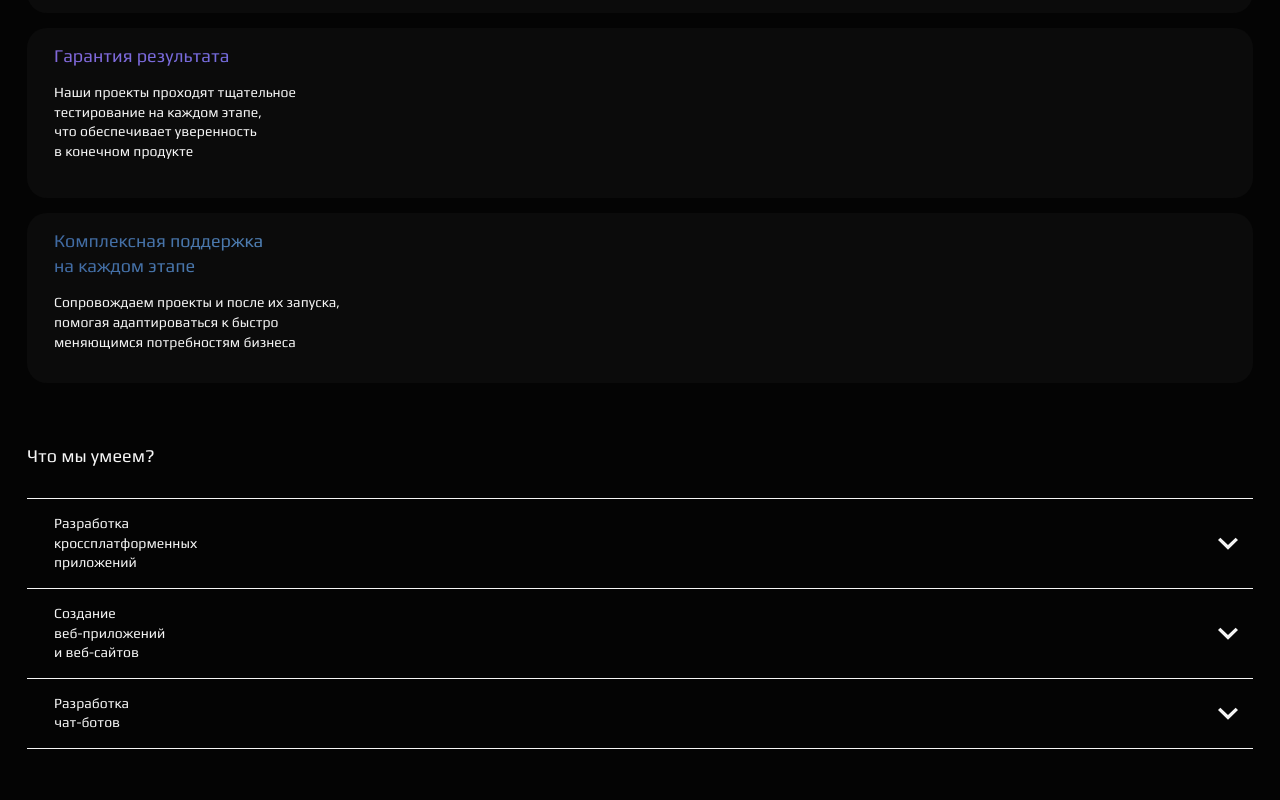
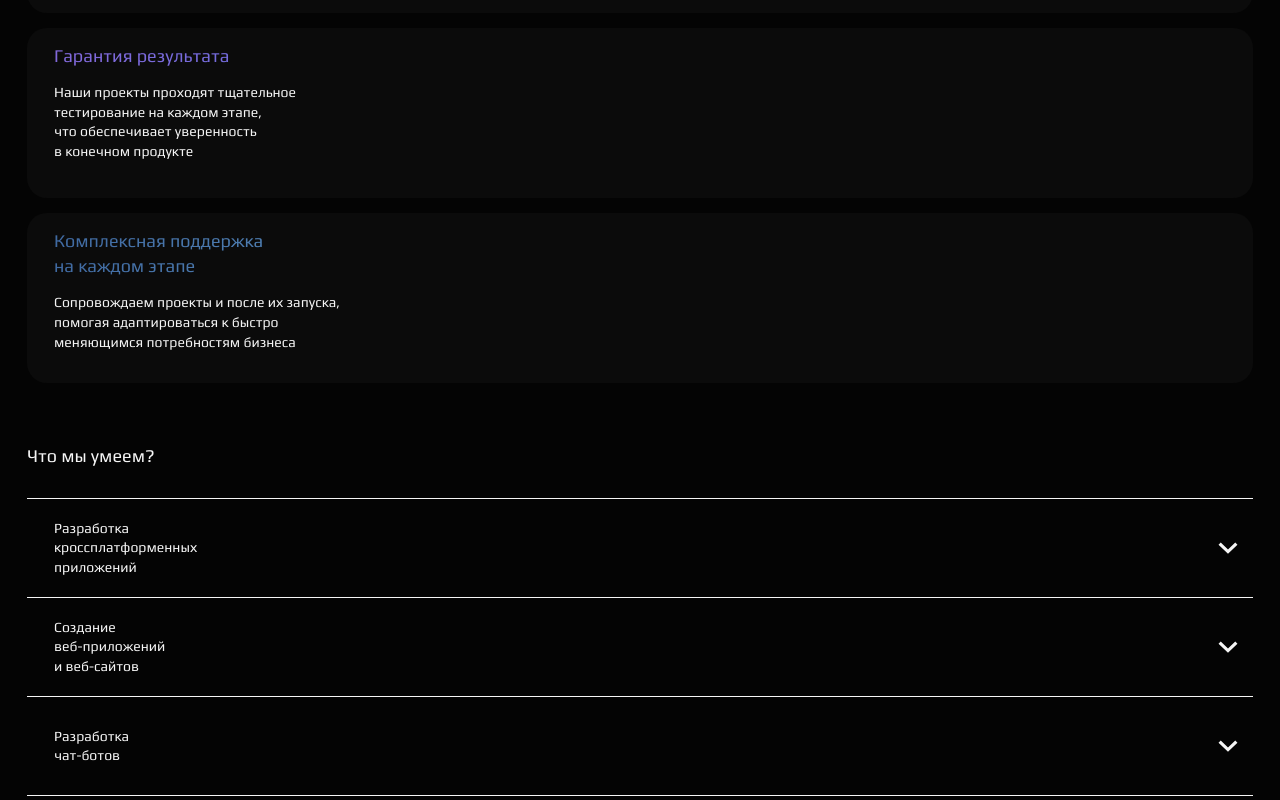
Before and after one commit to DutkinTE/Neiramdal_Astro, an Astro site: page /mobile in a window 1280 px wide. Shown: the part 1238-2038 px from the top of the page. Built offline with nearby package versions, Linux system fonts and the light colour scheme; Astro itself is replaced by a stand-in of ours.

Commit message:
4 block  update done

```diff
--- a/src/pages/mobile.astro
+++ b/src/pages/mobile.astro
@@ -226,6 +226,7 @@ import "../styles/globalMobile.css";
         flex-direction: row;
         justify-content: space-between;
         padding-right: 27px;
+        align-items: center;
 
         background-color: transparent;
         border: none;
@@ -236,6 +237,10 @@ import "../styles/globalMobile.css";
         margin-right: 27px;
         padding: 15px;
         padding-left: 0px;
+
+        height: 100px;
+        box-sizing: border-box; /* учитывает в высоте блока padding and border */
+
     }
 
     .skills_points {
```
